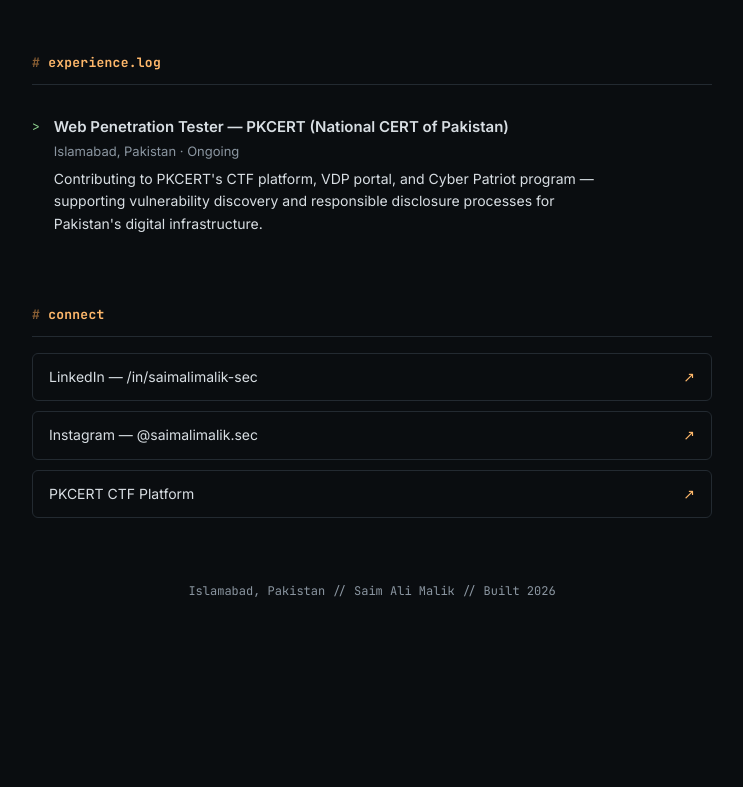
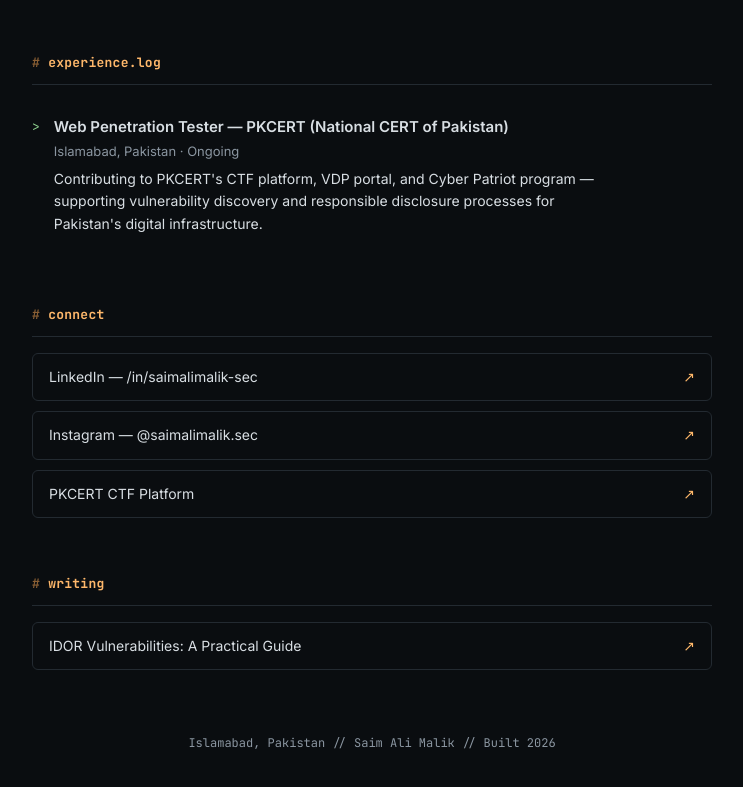
Before and after one commit to saimalimalik-sec/saimalimalik-sec.github.io, a plain HTML site: page index.html in a window 1280 px wide. Shown: the part 1091-1878 px from the top of the page, without its empty margins (268-1011 px from the left). Before the commit the page ends 1772 px from the top, so only its background shows below. Drawn offline with Linux system fonts and the light colour scheme.

Commit message:
Add files via upload

```diff
--- a/index.html
+++ b/index.html
@@ -300,6 +300,16 @@
     </div>
   </section>
 
+  <section id="writing">
+    <h2>writing</h2>
+    <div class="connect-list">
+      <a class="connect-link" href="blog/idor-vulnerabilities-guide.html">
+        <span>IDOR Vulnerabilities: A Practical Guide</span>
+        <span class="connect-arrow mono">↗</span>
+      </a>
+    </div>
+  </section>
+
   <footer>Islamabad, Pakistan // Saim Ali Malik // Built 2026</footer>
 </div>
 
```
